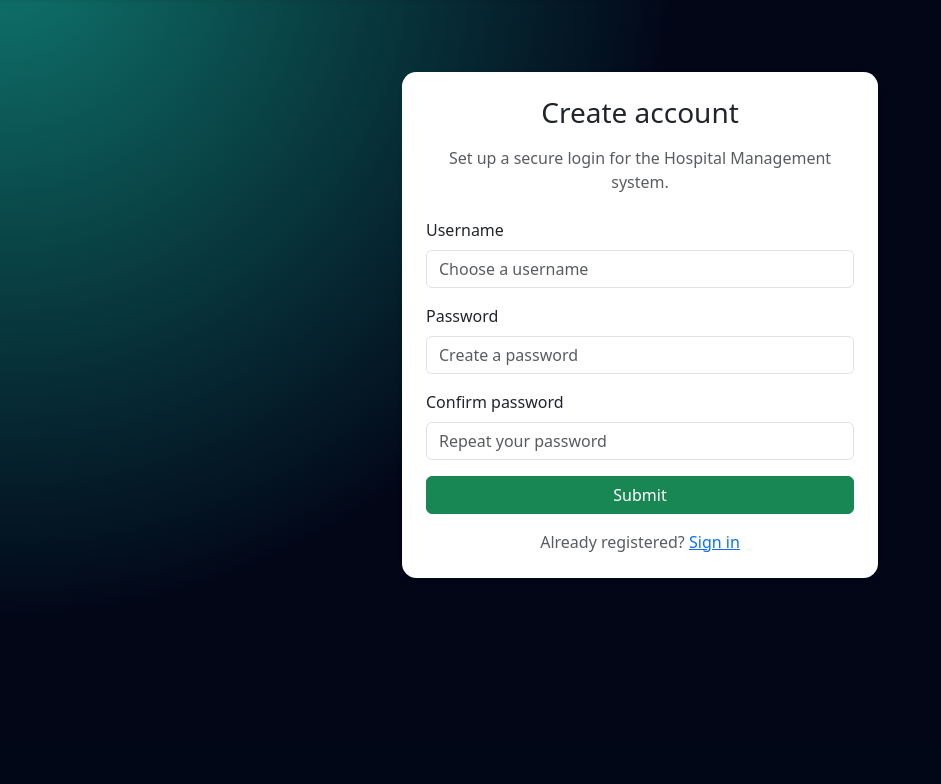
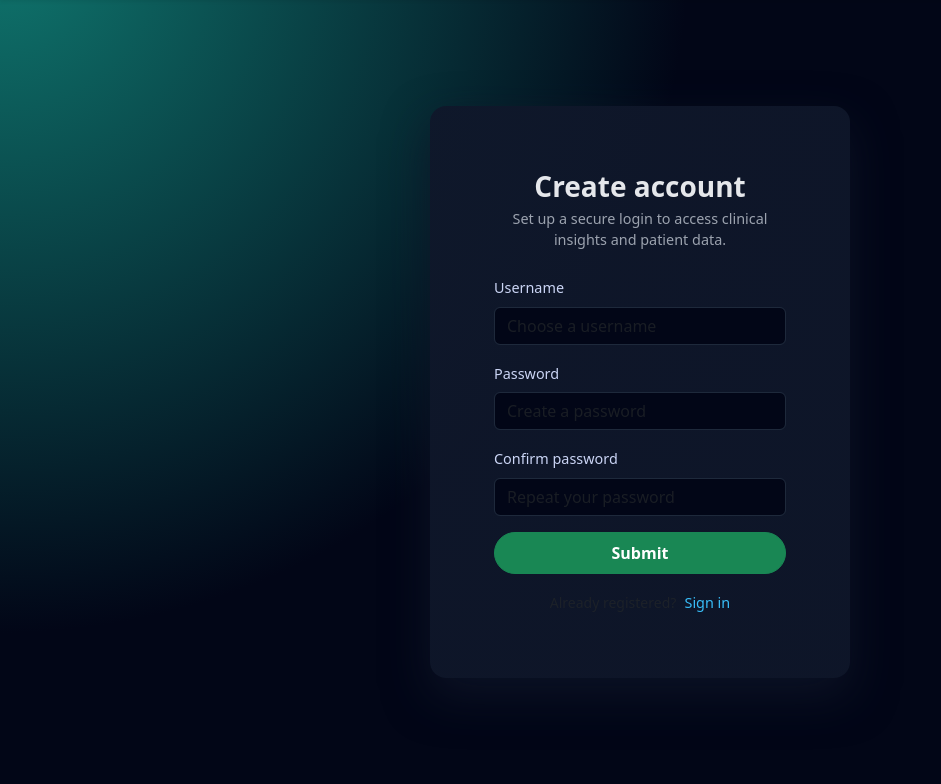
Before and after one commit to CS-LTU/com7033-assignment-AamirXohail, a Python web app: template app/templates/auth/register.html in a window 1280 px wide. Shown: the part 56-840 px from the top of the page, without its empty margins (0-941 px from the left). Before the commit the page ends 634 px from the top, so only its background shows below. Run offline with Jinja, Linux system fonts and the light colour scheme; the template is opened without the code that fills it, so the values that code supplies are empty, except form fields; form fields are guessed from the names that the template uses.

Commit message:
Style login and register screens to match dark Hospital Insight Hub theme

```diff
--- a/app/static/css/main.css
+++ b/app/static/css/main.css
@@ -69,3 +69,71 @@
 
 /* Auth pages tweak if you want later (optional)
    You can add specific classes in auth templates and style here. */
+
+
+   /* ========================= */
+/* Auth pages styling        */
+/* ========================= */
+
+.auth-wrapper {
+    min-height: calc(100vh - 64px); /* minus navbar height */
+    display: flex;
+    align-items: center;
+    justify-content: center;
+}
+
+.auth-card {
+    width: 100%;
+    max-width: 420px;
+    background: radial-gradient(circle at top left, rgba(15, 23, 42, 0.96), rgba(15, 23, 42, 0.9));
+    border-radius: 1rem;
+    border: 1px solid rgba(148, 163, 184, 0.35);
+    box-shadow: 0 18px 45px rgba(15, 23, 42, 0.75);
+    color: #e5e7eb;
+}
+
+.auth-card .card-title {
+    color: #e5e7eb;
+    font-weight: 700;
+}
+
+.auth-card .card-subtitle {
+    color: #9ca3af;
+    font-size: 0.9rem;
+}
+
+.auth-card .form-label {
+    color: #cbd5f5;
+    font-size: 0.9rem;
+    font-weight: 500;
+}
+
+.auth-card .form-control {
+    background-color: #020617;
+    border-color: #1e293b;
+    color: #e5e7eb;
+}
+
+.auth-card .form-control:focus {
+    background-color: #020617;
+    border-color: #0ea5e9;
+    box-shadow: 0 0 0 0.15rem rgba(14, 165, 233, 0.4);
+    color: #e5e7eb;
+}
+
+.auth-card .btn-primary,
+.auth-card .btn-success {
+    border-radius: 999px;
+    font-weight: 600;
+}
+
+.auth-card .helper-link {
+    color: #38bdf8;
+    text-decoration: none;
+    font-weight: 500;
+    font-size: 0.9rem;
+}
+
+.auth-card .helper-link:hover {
+    text-decoration: underline;
+}
--- a/app/templates/auth/register.html
+++ b/app/templates/auth/register.html
@@ -1,13 +1,12 @@
 {% extends "base.html" %}
 {% block content %}
 
-<div class="row justify-content-center mt-5">
-    <div class="col-md-5">
-        <div class="card shadow-sm border-0">
-            <div class="card-body p-4">
-                <h3 class="text-center mb-3">Create account</h3>
-                <p class="text-center text-muted mb-4">
-                    Set up a secure login for the Hospital Management system.
+<div class="auth-wrapper">
+    <div class="auth-card card border-0 p-4 p-md-5">
+        <div class="card-body">
+            <h3 class="card-title text-center mb-2">Create account</h3>
+            <p class="card-subtitle text-center mb-4">
+                Set up a secure login to access clinical insights and patient data.
             </p>
 
             <form method="POST" action="{{ url_for('auth.register') }}">
@@ -17,7 +16,7 @@
                     {{ form.username.label(class="form-label") }}
                     {{ form.username(class="form-control", placeholder="Choose a username") }}
                     {% for error in form.username.errors %}
-                            <div class="text-danger small">{{ error }}</div>
+                        <div class="text-danger small mt-1">{{ error }}</div>
                     {% endfor %}
                 </div>
 
@@ -25,7 +24,7 @@
                     {{ form.password.label(class="form-label") }}
                     {{ form.password(class="form-control", placeholder="Create a password") }}
                     {% for error in form.password.errors %}
-                            <div class="text-danger small">{{ error }}</div>
+                        <div class="text-danger small mt-1">{{ error }}</div>
                     {% endfor %}
                 </div>
 
@@ -33,19 +32,20 @@
                     {{ form.confirm_password.label(class="form-label") }}
                     {{ form.confirm_password(class="form-control", placeholder="Repeat your password") }}
                     {% for error in form.confirm_password.errors %}
-                            <div class="text-danger small">{{ error }}</div>
+                        <div class="text-danger small mt-1">{{ error }}</div>
                     {% endfor %}
                 </div>
 
-                    <div class="d-grid gap-2 mt-3">
-                        {{ form.submit(class="btn btn-success") }}
+                <div class="d-grid gap-2 mt-3 mb-3">
+                    {{ form.submit(class="btn btn-success py-2") }}
                 </div>
             </form>
 
-                <div class="text-center mt-3">
-                    <span class="text-muted">Already registered?</span>
-                    <a href="{{ url_for('auth.login') }}">Sign in</a>
-                </div>
+            <div class="text-center mt-2">
+                <span class="text-muted small">Already registered?</span>
+                <a href="{{ url_for('auth.login') }}" class="helper-link ms-1">
+                    Sign in
+                </a>
             </div>
         </div>
     </div>
```
Also changed, not shown: app/templates/auth/login.html (+15 -15 lines). Lines whose indentation alone changed are shown as unchanged.
